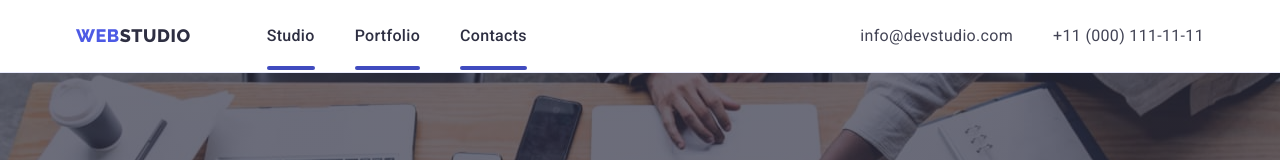
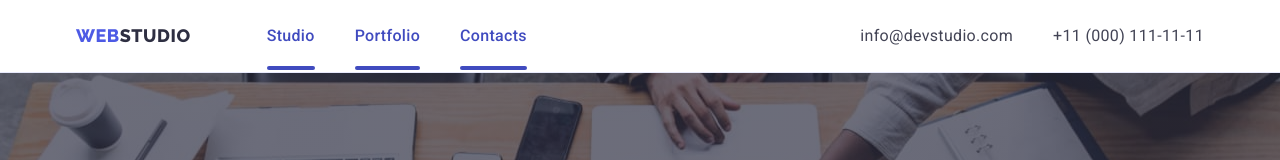
Before and after one commit to pavloit/goit-markup-hw-04, a plain HTML site: page index.html in a window 1280 px wide. Shown: the top 160 px of the page. Drawn offline with nearby package versions, Linux system fonts and the light colour scheme.

Commit message:
error colors in header

```diff
--- a/css/styles.css
+++ b/css/styles.css
@@ -138,17 +138,19 @@ a, address {
     transition: color 250ms cubic-bezier(0.4, 0, 0.2, 1);
 }
 
- .current::after,
- .current::after {
+ .active::after {
      content: "";
      position: absolute;
      left: 0;
      bottom: -1px;
      height: 4px;
      width: 100%;
-     color: #404BBF;
      background-color: #404BBF;
      border-radius: 2px;
+ }
+
+ .active {
+    color: #404BBF;
  }
 
 .addr-link {
--- a/index.html
+++ b/index.html
@@ -30,9 +30,9 @@
         <nav class="nav">
           <a href="./index.html" class="logo link">Web<span class="hlogo-span">Studio</span></a>
           <ul class="list header-list">
-            <li><a href="./index.html" class="link nlist-link current">Studio</a></li>
-            <li><a href="./portfolio.html" class="nlist-link link current">Portfolio</a></li>
-            <li><a href="" class="nlist-link link current">Contacts</a></li>
+            <li><a href="./index.html" class="link nlist-link active">Studio</a></li>
+            <li><a href="./portfolio.html" class="nlist-link link active">Portfolio</a></li>
+            <li><a href="" class="nlist-link link active">Contacts</a></li>
           </ul>
         </nav>
         <address class="address">
```
Also changed, not shown: portfolio.html (+3 -3 lines).
